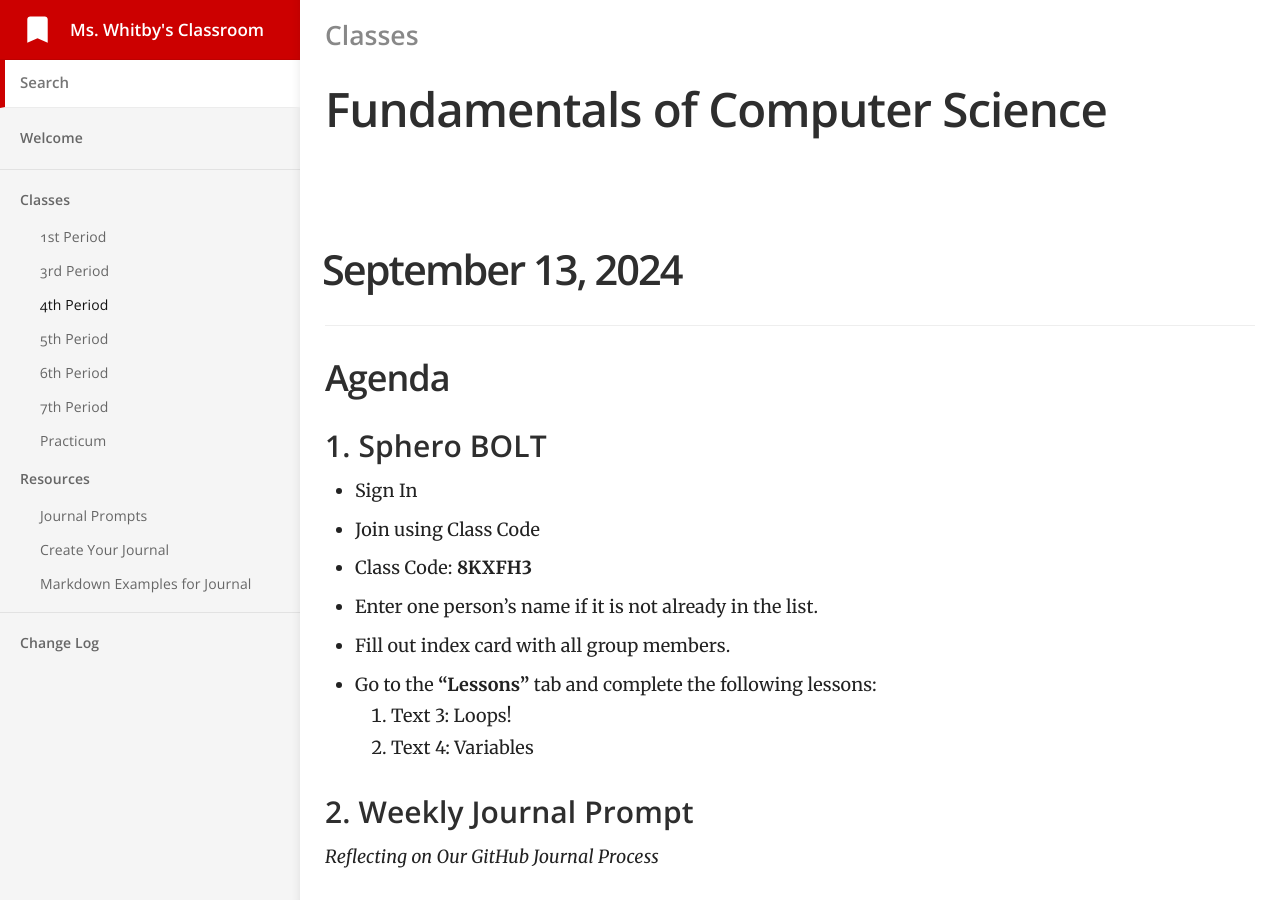
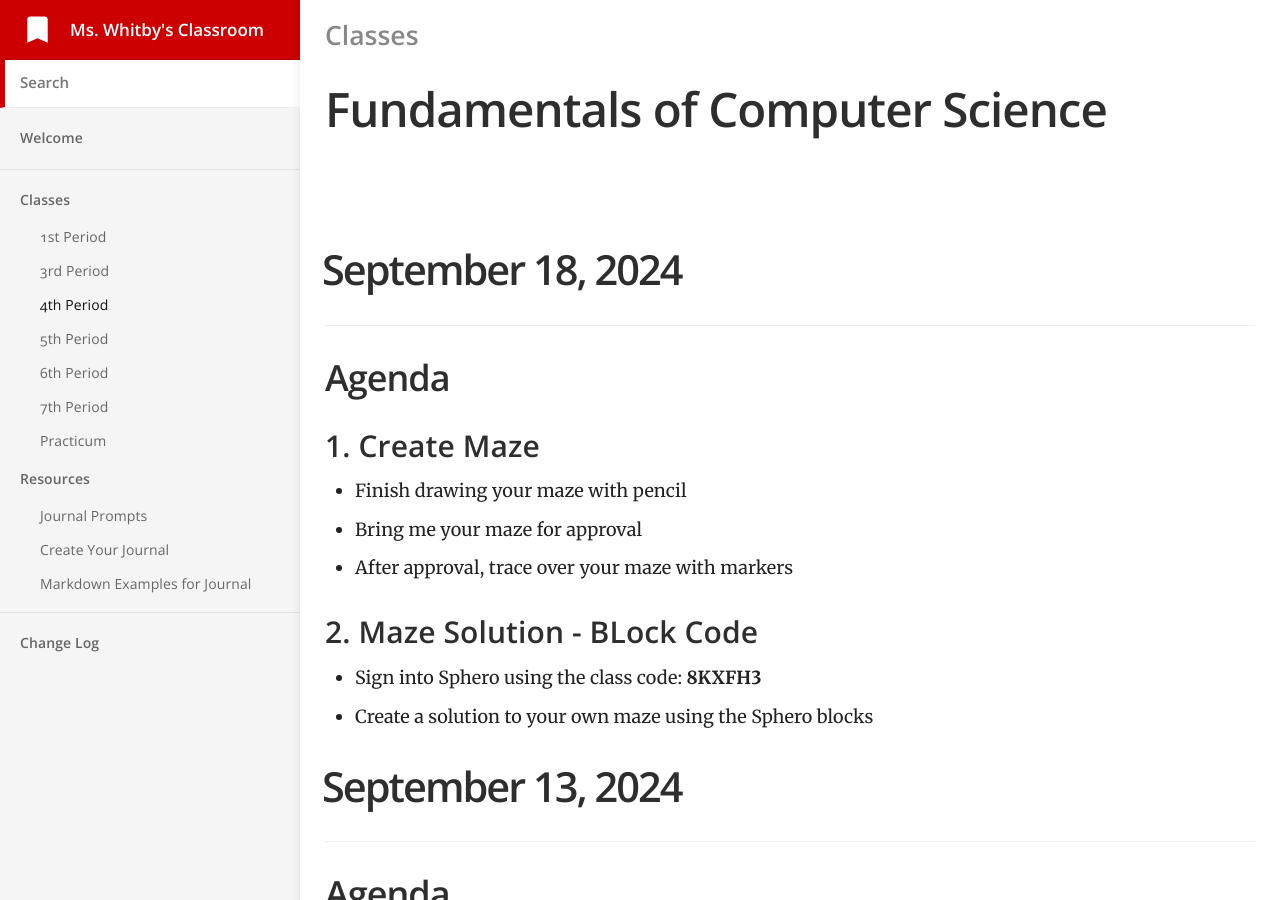
Before and after one commit to mswhitby/classroom, a Jekyll site: the page built from _docs/classes/4th.md, in a window 1280 px wide and 900 px high. Built offline with Jekyll 4.4.1, drawn with Linux system fonts in a browser that asks for light colours.

Commit message:
Updated lesson

```diff
--- a/_docs/classes/4th.md
+++ b/_docs/classes/4th.md
@@ -4,6 +4,21 @@ subtitle: Fundamentals of Computer Science
 category: Classes
 order: 3
 ---
+
+# September 18, 2024
+
+## Agenda
+
+### 1. Create Maze
+
+- Finish drawing your maze with pencil
+- Bring me your maze for approval
+- After approval, trace over your maze with markers
+
+### 2. Maze Solution - BLock Code
+
+- Sign into Sphero using the class code: **8KXFH3**
+- Create a solution to your own maze using the Sphero blocks
 
 # September 13, 2024
 
```
